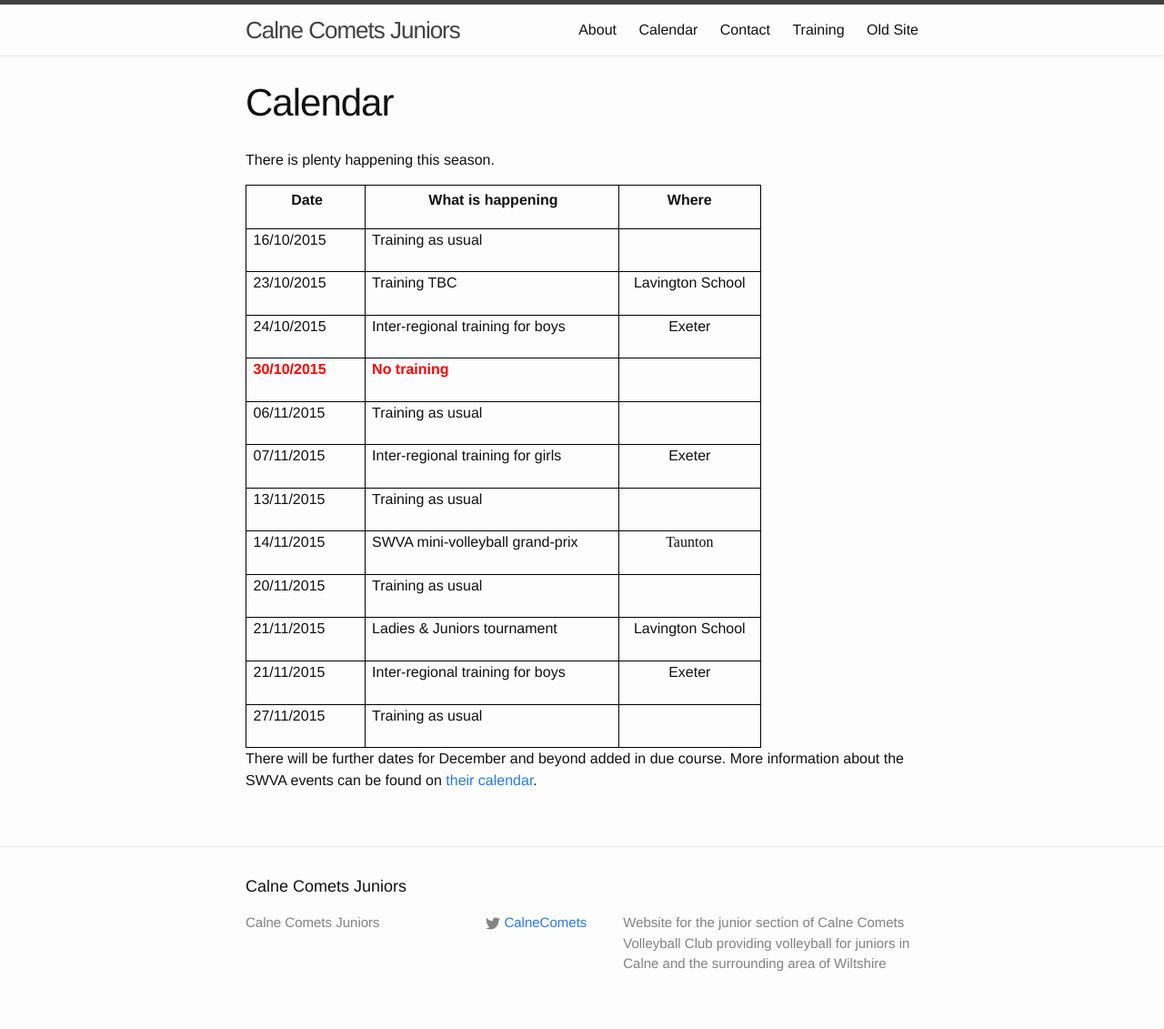
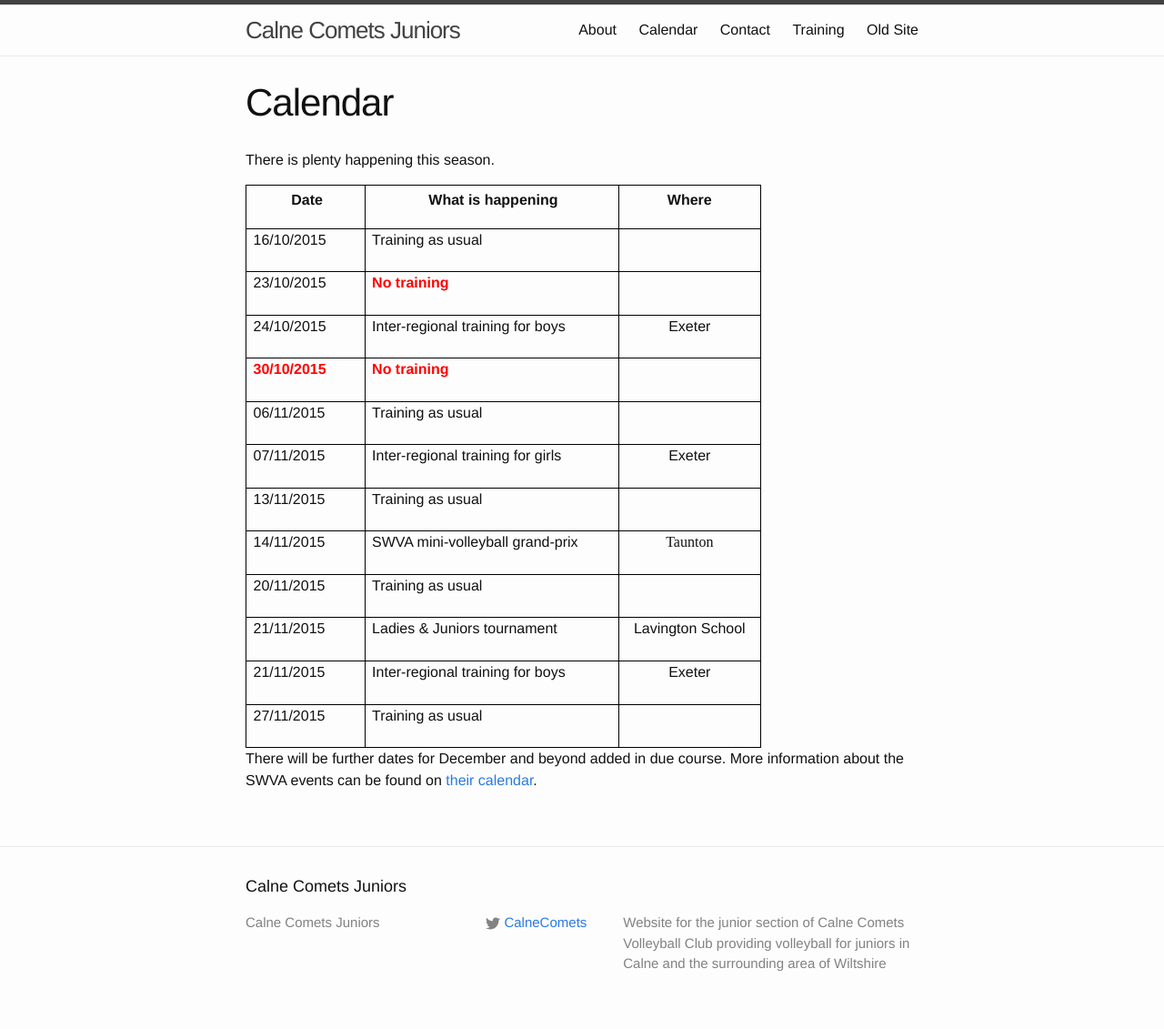
Before and after one commit to CalneComets/WebJuniors, a Jekyll site: the page built from calendar.md, in a window 1280 px wide. Shown: the whole page at 91% size. Built offline with Jekyll 4.4.1, drawn with Linux system fonts in a browser that asks for light colours.

Commit message:
No training next Friday

```diff
--- a/calendar.md
+++ b/calendar.md
@@ -44,11 +44,12 @@ There is plenty happening this season.
                                         <p align="left">23/10/2015</p>
                                 </td>
                                 <td width="275" style="border-top: none; border-bottom: 1px solid #000000; border-left: 1px solid #000000; border-right: none; padding-top: 0cm; padding-bottom: 0.2cm; padding-left: 0.2cm; padding-right: 0cm">
-                                        <p style="font-style: normal">Training TBC</p>
+                                        <p style="font-style: normal"><font color="#ff0000"><b>No
+                                        training</b></font></p>
                                 </td>
 
 <td width="142" style="border-top: none; border-bottom: 1px solid #000000; border-left: 1px solid #000000; border-right: 1px solid #000000; padding-top: 0cm; padding-bottom: 0.2cm; padding-left: 0.2cm; padding-right: 0.2cm">
-                <p align="center">Lavington School</p>
+                <p align="center">&nbsp;</p>
                 </td>
                 </tr>
                         <tr valign="top">
```
